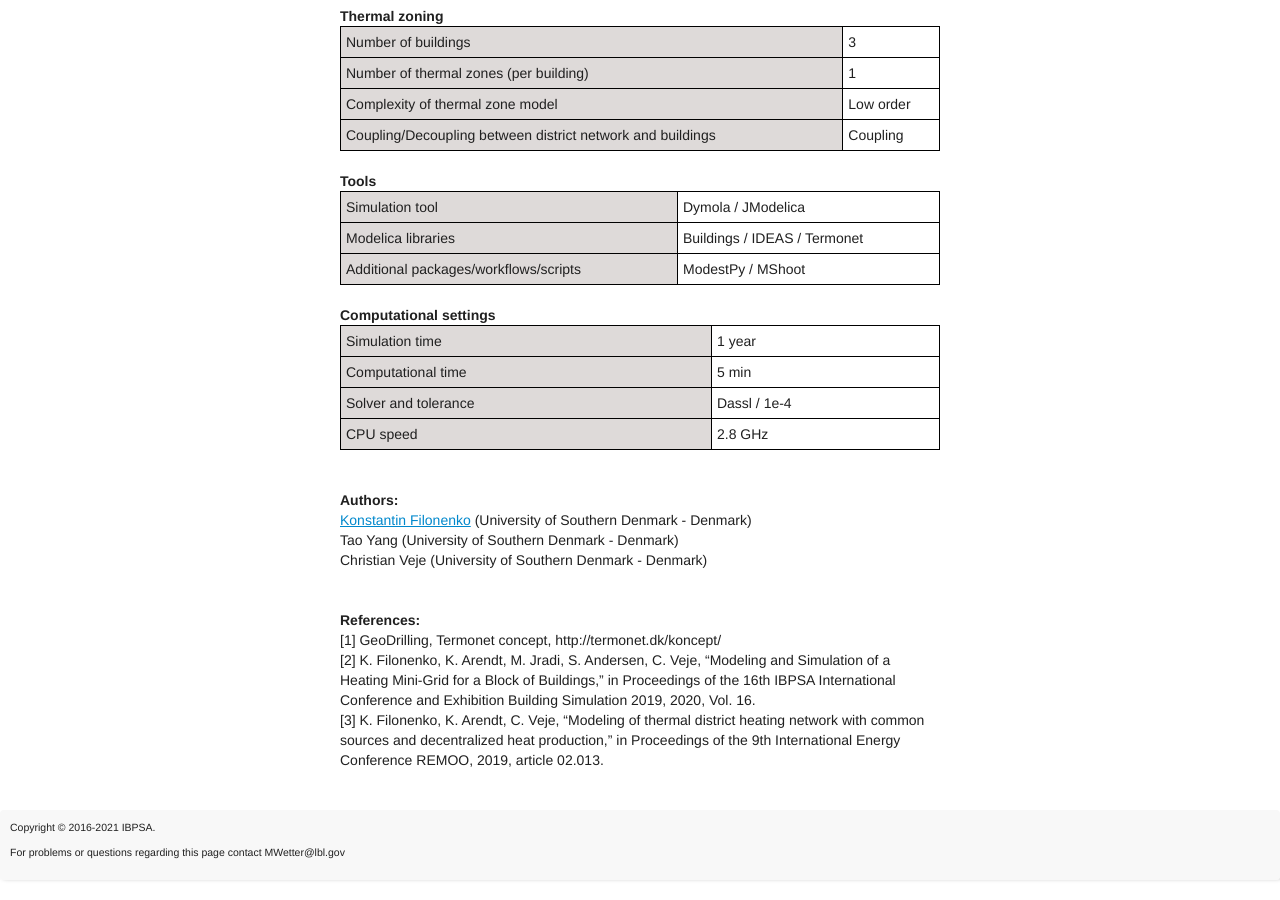
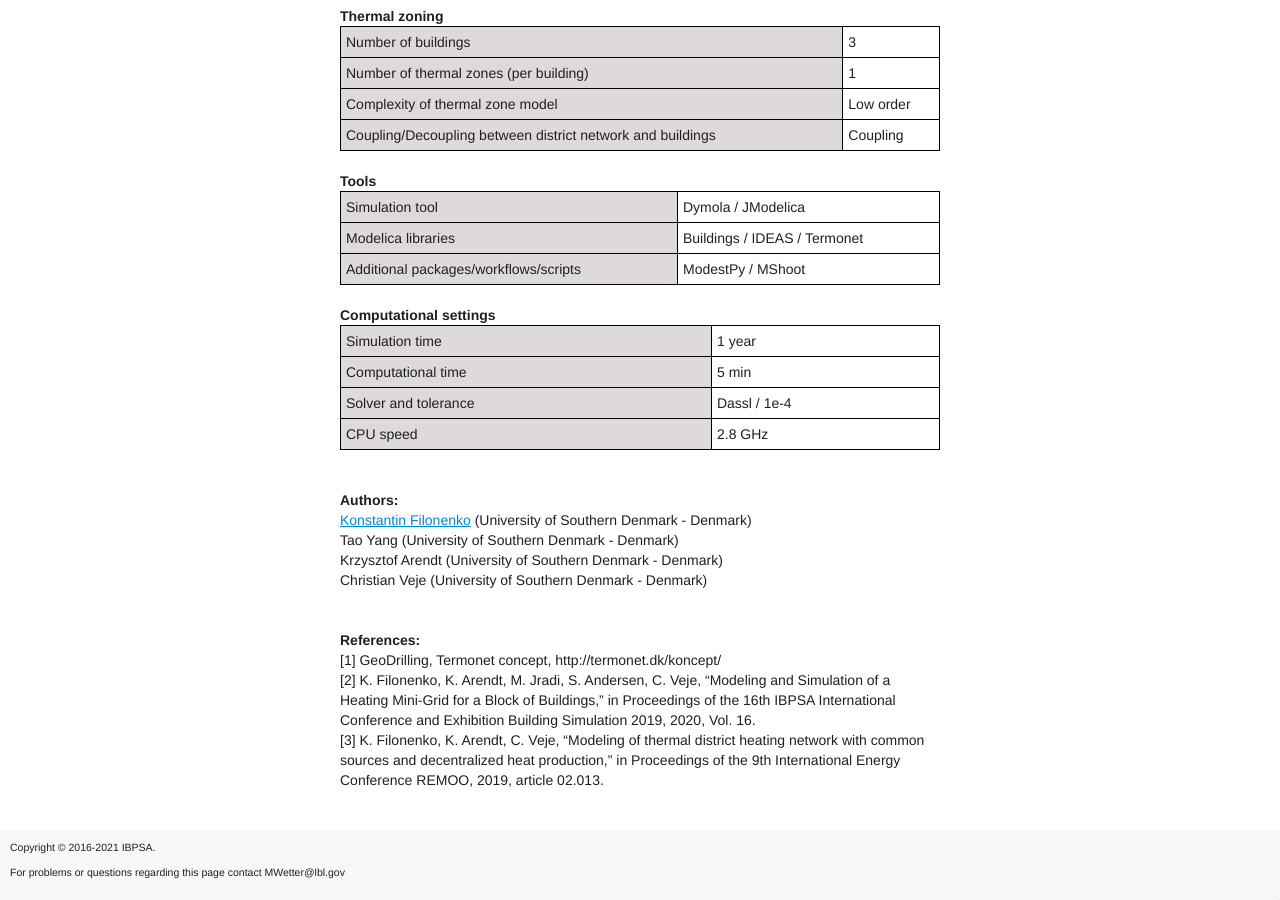
Before and after one commit to ibpsa/project1, a Jekyll site: the page built from cases/_posts/2020-08-10-case2_SDU.md, in a window 1280 px wide and 900 px high, scrolled down 2810 px. Built offline with Jekyll 4.4.1, drawn with Linux system fonts in a browser that asks for light colours; nearby versions of some CDN libraries.

Commit message:
Added author to case 2 from SDU

```diff
--- a/cases/_posts/2020-08-10-case2_SDU.md
+++ b/cases/_posts/2020-08-10-case2_SDU.md
@@ -195,6 +195,7 @@ th {
 <b>Authors:</b><br>
 <a href="mailto:kfi@mmmi.sdu.dk">Konstantin Filonenko</a> (University of Southern Denmark - Denmark)<br>
 Tao Yang (University of Southern Denmark - Denmark)<br>
+Krzysztof Arendt (University of Southern Denmark - Denmark)<br>
 Christian Veje (University of Southern Denmark - Denmark)
 </div>
 
```
